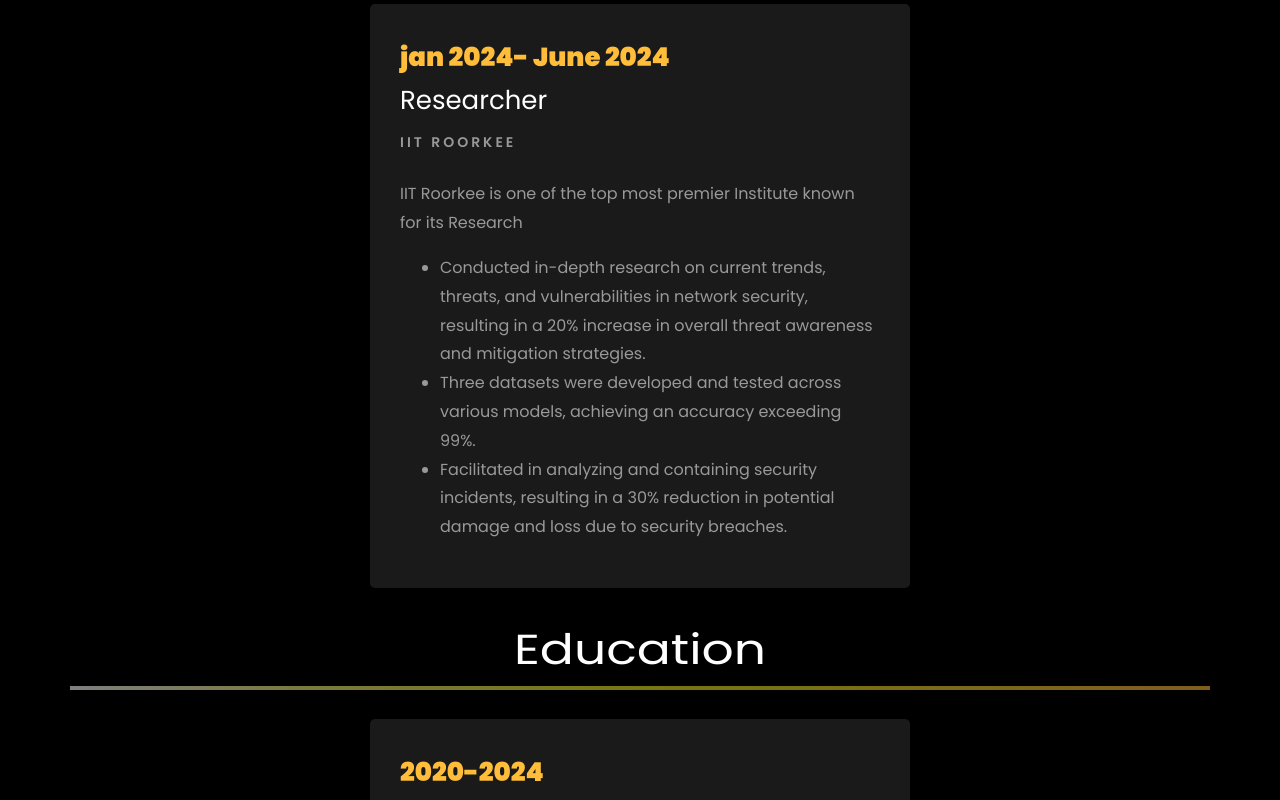
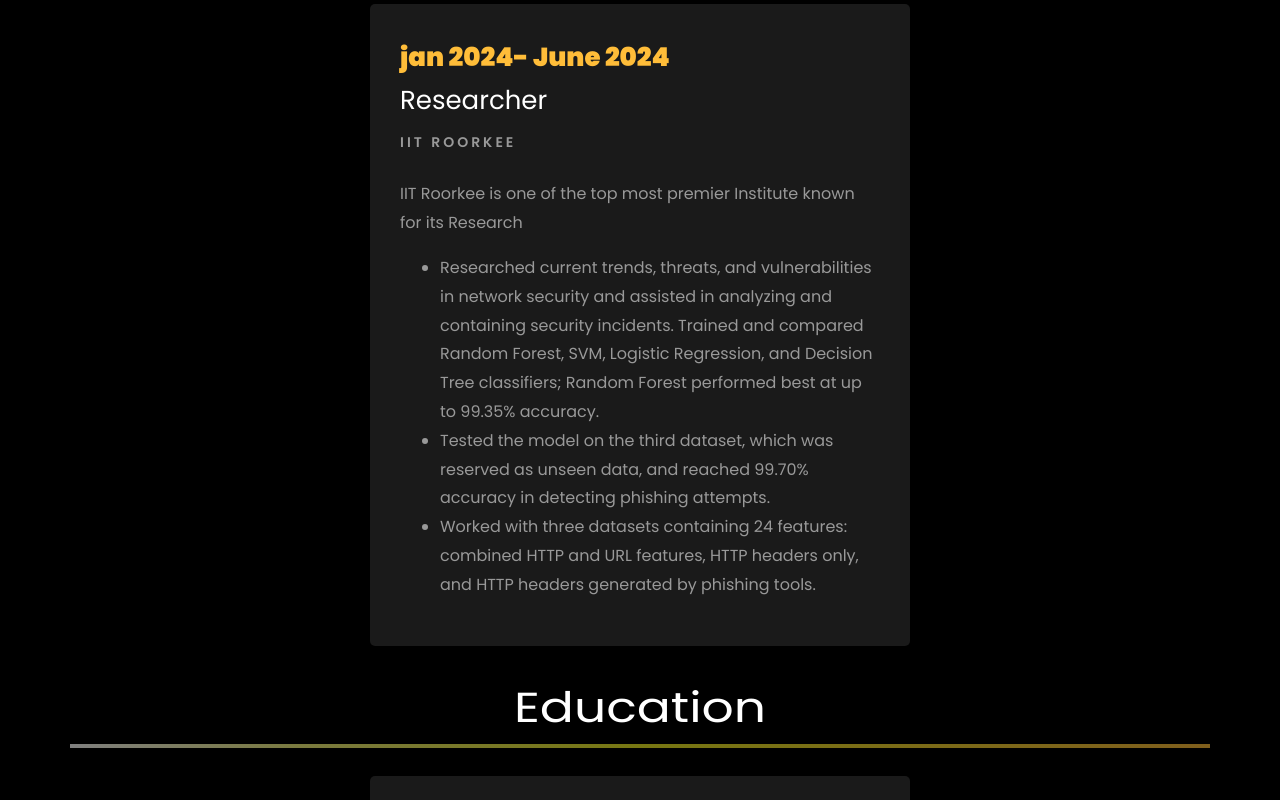
Before and after one commit to Priyanshu8900/MY_Portfolio, a plain HTML site: page index.html in a window 1280 px wide. Shown: the part 2083-2883 px from the top of the page. Drawn offline with Linux system fonts and the light colour scheme; files whose address does not match are found by name.

Commit message:
Update index.html

```diff
--- a/index.html
+++ b/index.html
@@ -270,9 +270,9 @@
 								<h1 class="big">About</h1>
 								<h2 class="mb-4">About Me</h2>
 
-								<p>I am Priyanshu, a recent graduate with a B.E. in Computer Science and Engineering from Thapar University.
-									I also got selected for Google Research Mentorship program and also did my internship from IIT Roorkee as well .
-									I have made projects such as face detection which uses open cv , a React project and an ML project which detects phished and legitimate web-pages using machine learning.
+								<p>I am Priyanshu, a graduate with a B.E. in Computer Science and Engineering from Thapar University ,
+									A Data Analyst with 1.5+ years of experience building Power BI dashboards and automating SQL and Power Queryreporting on 100K+ record datasets at Delta 360.
+									Former research intern at IIT Roorkee, where I trained machinelearning models that detected phishing with up to 99.70% accuracy.
 									</p>
 								<ul class="about-info mt-4 px-md-0 px-2">
 									<li class="d-flex"><span>Education:</span> <span>Thapar Institute of Engineering and Technology</span></li>
@@ -312,7 +312,7 @@
           <div class="col-md-10 heading-section text-center ftco-animate">
           	<h1 class="big big-2">Resume</h1>
             <h2 class="mb-4">Resume</h2>
-            <p>I am Priyanshu a Recent graduate in CSE from Thapar Institute of Engineering Technology,Patiala did my research internship from IIT Roorkee in ML and network security and also did many projects on react.js </p>
+            <p>I am Priyanshu a Recent graduate in CSE from Thapar Institute of Engineering Technology,Patiala having an experince of 1.10 years in delta 360 as a junior Data analyst </p>
           </div>
         </div>
 
@@ -330,10 +330,16 @@
 						<span class="position">IIT Roorkee </span>
 						<p class="mt-4">IIT Roorkee is one of the top most premier Institute known for its Research
 							<ul>
-								<li>Conducted in-depth research on current trends, threats, and vulnerabilities in network security, resulting in a 20% increase in overall threat awareness and mitigation strategies.</li>
-								<li>Three datasets were developed and tested across various models, achieving an accuracy exceeding 99%.
-								<li>Facilitated in analyzing and containing security incidents, resulting in a 30% reduction in potential damage and loss due to
-security breaches.</li>
+								<li>Researched current trends, threats, and vulnerabilities in network security and assisted in analyzing and containing
+security incidents.
+
+ Trained and compared Random Forest, SVM, Logistic Regression, and Decision Tree classifiers; Random Forest
+performed best at up to 99.35% accuracy.
+ </li>
+								<li>Tested the model on the third dataset, which was reserved as unseen data, and reached 99.70% accuracy in
+detecting phishing attempts. </li>
+								<li> Worked with three datasets containing 24 features: combined HTTP and URL features, HTTP headers only, and
+HTTP headers generated by phishing tools.</li>
 							</ul>
 						</p>
 					</div>
```
